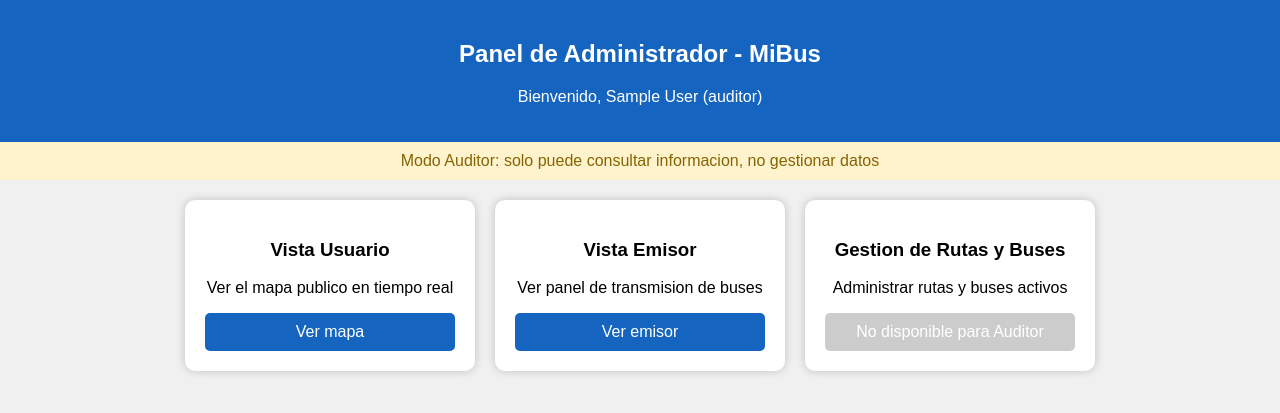
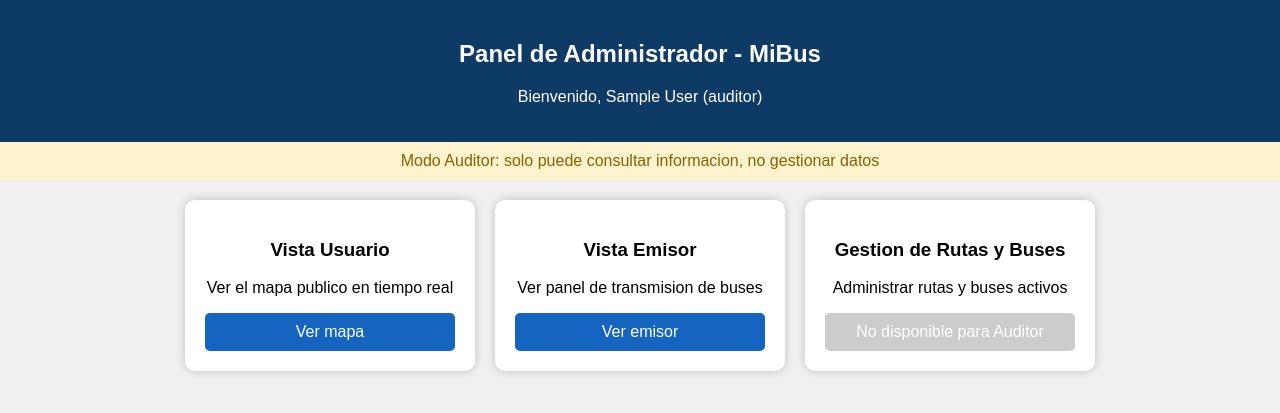
Before and after one commit to MahonriSiu/Localizador-buses-Bluefields, a PHP site: page /panel.php in a window 1280 px wide. Shown: the top 413 px of the page. Run offline with PHP 8.4, Linux system fonts and the light colour scheme; the visitor is signed in with stand-in values (Sample User, id 1).

Commit message:
corregir color de encabezado para cumplir contraste de accesibilidad

```diff
--- a/public/admin/panel.php
+++ b/public/admin/panel.php
@@ -22,7 +22,7 @@ $esAuditor = ($_SESSION['admin_rol'] === 'auditor');
             background-color: #f0f0f0;
         }
         .encabezado {
-            background-color: #1565C0;
+            background-color: #0D3B66;
             color: white;
             padding: 20px;
             text-align: center;
```
